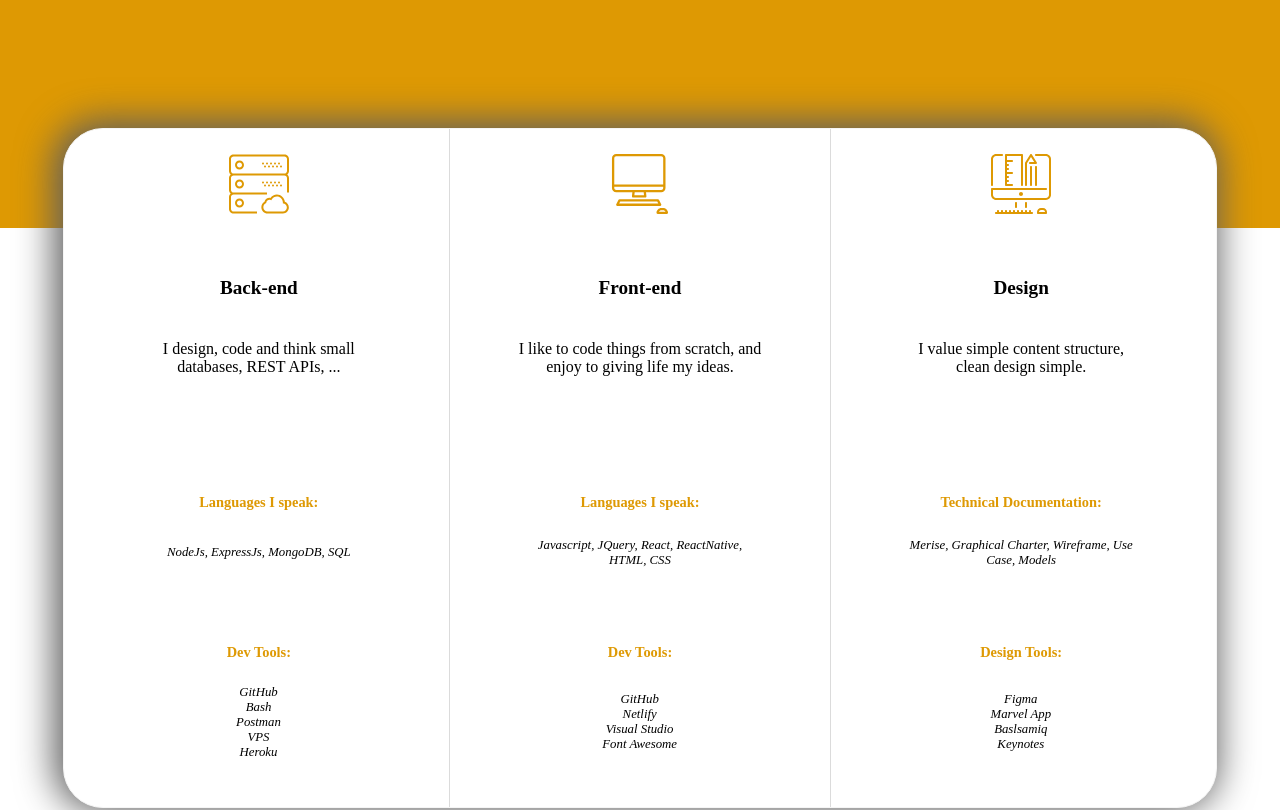
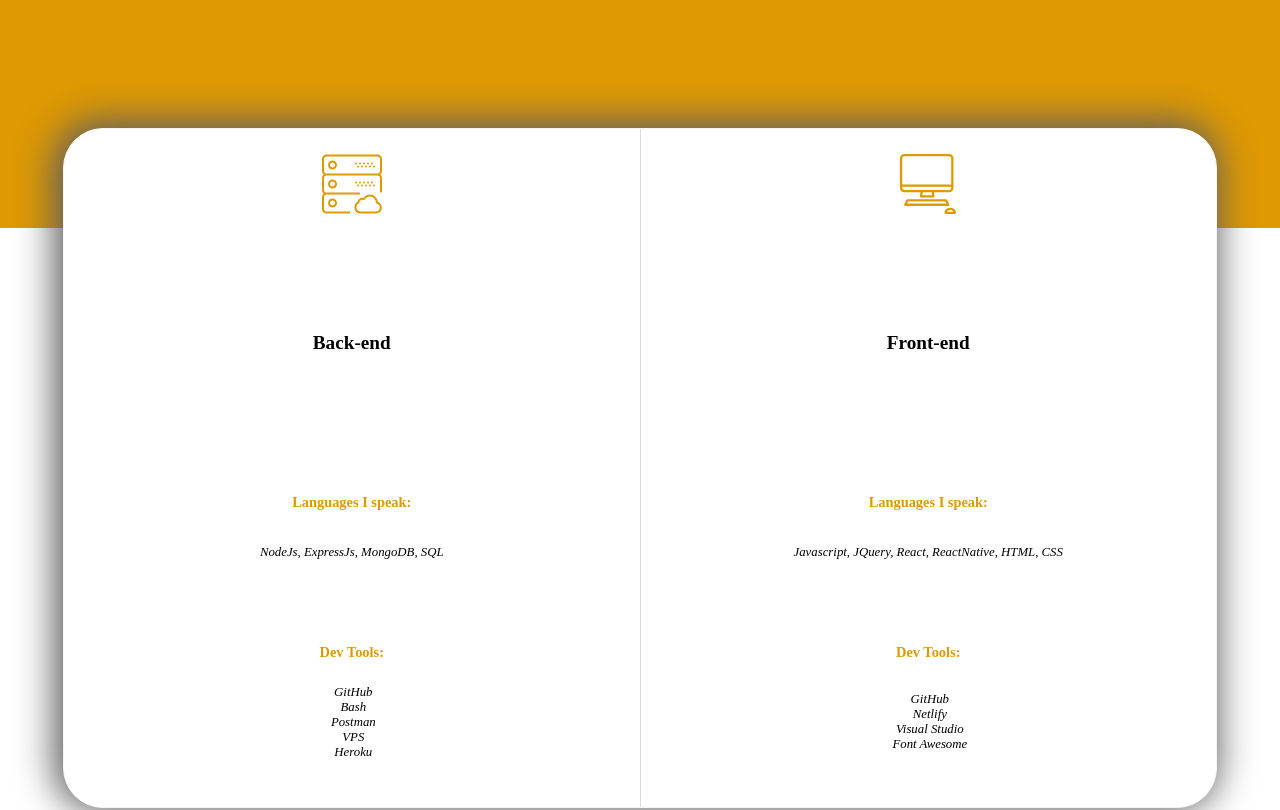
Before and after one commit to sob-user/portfolio_salem, a React (Create React App) app: page / in a window 1280 px wide. Shown: the part 1140-1950 px from the top of the page. Built offline with nearby package versions, Linux system fonts and the light colour scheme; a web font is replaced by a local one.

Commit message:
modify resume and delete div design

```diff
--- a/src/components/css/MyStack.css
+++ b/src/components/css/MyStack.css
@@ -20,7 +20,7 @@
 
 .MyStackFront {
     height: 100%;
-    width: 33%;
+    width: 50%;
     display: flex;
     flex-direction: column;
     align-items: center;
@@ -32,24 +32,13 @@
 
 .MyStackBack {
     height: 100%;
-    width: 33%;
+    width: 50%;
     display: flex;
     flex-direction: column;
     align-items: center;
     justify-content: space-around;
 }
 
-.MyStackDesign {
-    height: 100%;
-    width: 33%;
-    display: flex;
-    flex-direction: column;
-    align-items: center;
-    justify-content: space-around;
-    border-top-right-radius: 40px;
-    border-bottom-right-radius: 40px;
-    border-left: 1px solid #5e5e5e38;
-}
 
 .MyStackLogo {
     height: 60px;
@@ -77,15 +66,6 @@
     justify-content: center;
     font-weight: bold;
     font-size: 1.2em;
-}
-
-.StackDescription {
-    height: 110px;
-    width: 80%;
-    display: flex;
-    align-items: center;
-    justify-content: center;
-    text-align: center;
 }
 
 .MyStackStack {
@@ -150,7 +130,7 @@
 
 .StackItemTools ul {
     height: 100px;
-    width: 100%;
+    width: 50%;
     list-style: none;
     display: flex;
     flex-direction: column;
@@ -172,13 +152,13 @@
 @media screen and (max-width: 768px) {
     .MyStackBoxContent {
         align-items: center;
-        justify-content: space-between;
+        justify-content: space-around;
         box-shadow: none;
         flex-direction: column;
         flex-wrap: wrap;
         background: none;
         border: none;
-        min-height: 1740px;
+        min-height: 1500px;
     }
 
     .MyStackFront {
@@ -200,22 +180,11 @@
         box-shadow: -4px -2px 37px 5px #5e5e5e;
         border-radius: 40px;
     }
-
-    .MyStackDesign {
-        height: 560px;
-        width: 80%;
-        border-top-right-radius: 0px;
-        border-bottom-right-radius: 0px;
-        border: 1px solid #5e5e5e38;
-        background: white;
-        box-shadow: -4px -2px 37px 5px #5e5e5e;
-        border-radius: 40px;
-    }
 }
 
 @media screen and (max-width: 720px) {
     .MyStackBoxContent {
-        min-height: 1500px;
+        min-height: 1300px;
     }
 
     .MyStackBox {
@@ -237,17 +206,11 @@
         width: 90%;
         justify-content: space-around;
     }
-
-    .MyStackDesign {
-        height: 480px;
-        width: 90%;
-        justify-content: space-around;
-    }
 }
 
 @media screen and (max-width: 414px) {
     .MyStackBoxContent {
-        min-height: 1350px;
+        min-height: 1200px;
     }
 
     .MyStackFront {
@@ -258,9 +221,6 @@
         height: 430px;
     }
 
-    .MyStackDesign {
-        height: 430px;
-    }
 
     .MyStackTitle {
         height: 85px;
--- a/src/components/css/MyWorks.css
+++ b/src/components/css/MyWorks.css
@@ -106,7 +106,6 @@
         flex-wrap: wrap;
     }
 
-    .MyWorksItem:nth-child(3),
     .MyWorksItem:nth-child(4),
     .MyWorksItem:nth-child(5),
     .MyWorksItem:nth-child(6) {
@@ -149,6 +148,10 @@
         font-size: 1em;
     }
 
+    .MyWorksDescription {
+        font-size: 0.8em;
+    }
+
     .MyWorksItem {
         height: 200px;
     }
--- a/src/components/js/AboutMe.js
+++ b/src/components/js/AboutMe.js
@@ -11,7 +11,7 @@ export class AboutMe extends Component {
                 Full Stack Javascript Developer Junior
                 </article>
                 <article className='AboutMePitch'>
-                I design and code, and I love it.
+                I love coding.
                 </article>
                 <article className='AboutMeAvatar'>
                     <SalemThemeGrey />
--- a/src/components/js/MyStack.js
+++ b/src/components/js/MyStack.js
@@ -1,7 +1,6 @@
 import React, { Component } from 'react'
 import { ReactComponent as Server } from '../img/server.svg'
 import { ReactComponent as Computer } from '../img/computer.svg'
-import { ReactComponent as Design } from '../img/design.svg'
 import '../css/MyStack.css'
 
 export class MyStack extends Component {
@@ -15,9 +14,6 @@ export class MyStack extends Component {
                         </div>
                         <div className='MyStackTitle'>
                             <div className='StackTitle'>Back-end</div>
-                            <div className='StackDescription'>
-                            I design, code and think small databases, REST APIs, ...
-                            </div>
                         </div>
                         <div className='MyStackStack'>
                             <div className='Stack'>
@@ -48,9 +44,6 @@ export class MyStack extends Component {
                     </div>
                         <div className='MyStackTitle'>
                             <div className='StackTitle'>Front-end</div>
-                            <div className='StackDescription'>
-                            I like to code things from scratch, and enjoy to giving  life my ideas.
-                            </div>
                         </div>
                         <div className='MyStackStack'>
                             <div className='Stack'>
@@ -74,38 +67,6 @@ export class MyStack extends Component {
                             </div>
                         </div>
                     </div>
-                    <div className='MyStackDesign'>
-                    <div className='MyStackLogo'>
-                        <Design />
-                    </div>
-                        <div className='MyStackTitle'>
-                            <div className='StackTitle'>Design</div>
-                            <div className='StackDescription'>
-                            I value simple content structure, clean design simple.
-                            </div>
-                        </div>
-                        <div className='MyStackStack'>
-                            <div className='Stack'>
-                            Technical Documentation:
-                            </div>
-                            <div className='StackItem'>
-                                Merise, Graphical Charter, Wireframe, Use Case, Models
-                            </div>
-                        </div>
-                        <div className='MyStackTools'>
-                            <div className='StackTools'>
-                                Design Tools:
-                            </div>
-                            <div className='StackItemTools'>
-                                <ul>
-                                    <li>Figma</li>
-                                    <li>Marvel App</li>
-                                    <li>Baslsamiq</li>
-                                    <li>Keynotes</li>
-                                </ul>
-                            </div>
-                        </div>
-                    </div>
                 </article>
             </section>
         )
```
Also changed, not shown: src/components/img/pokemon.png.
